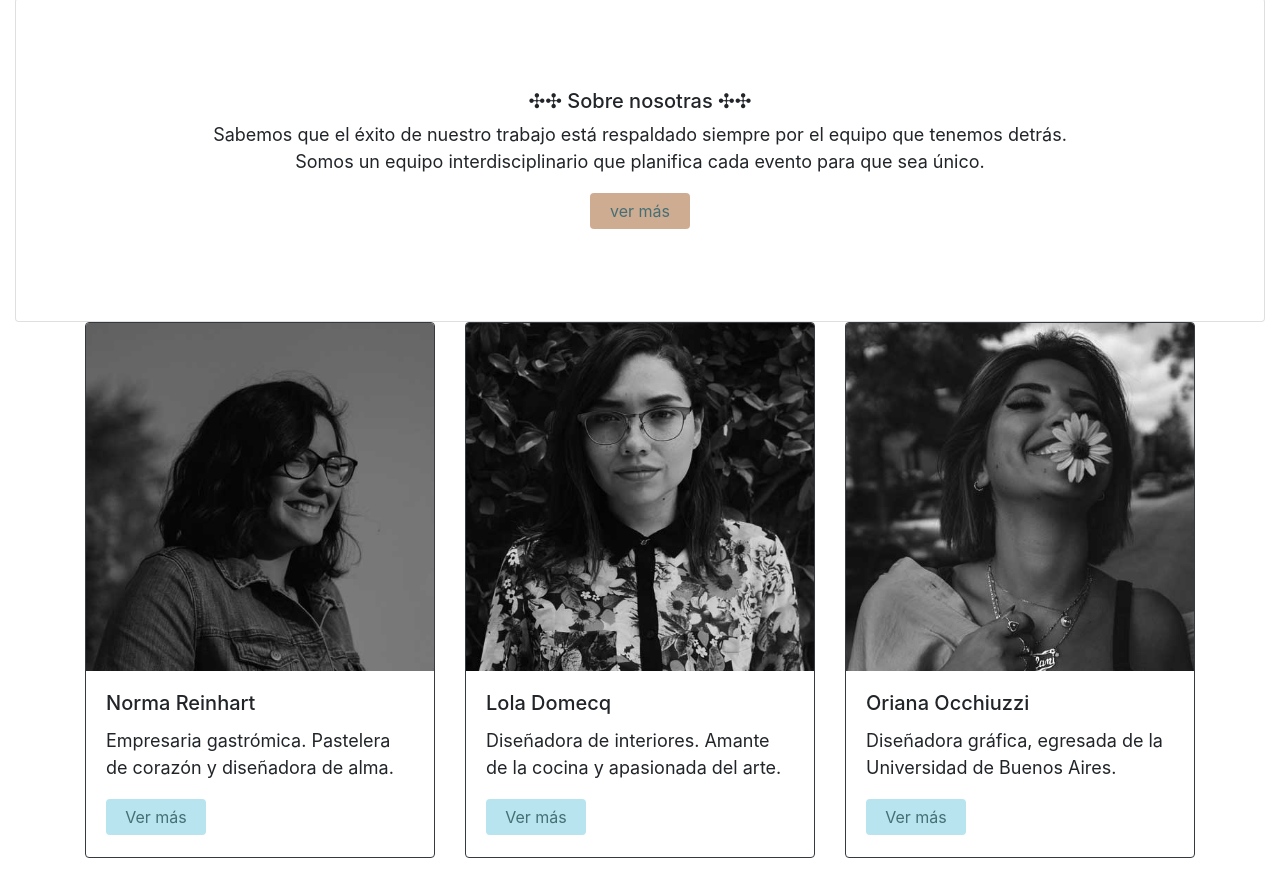
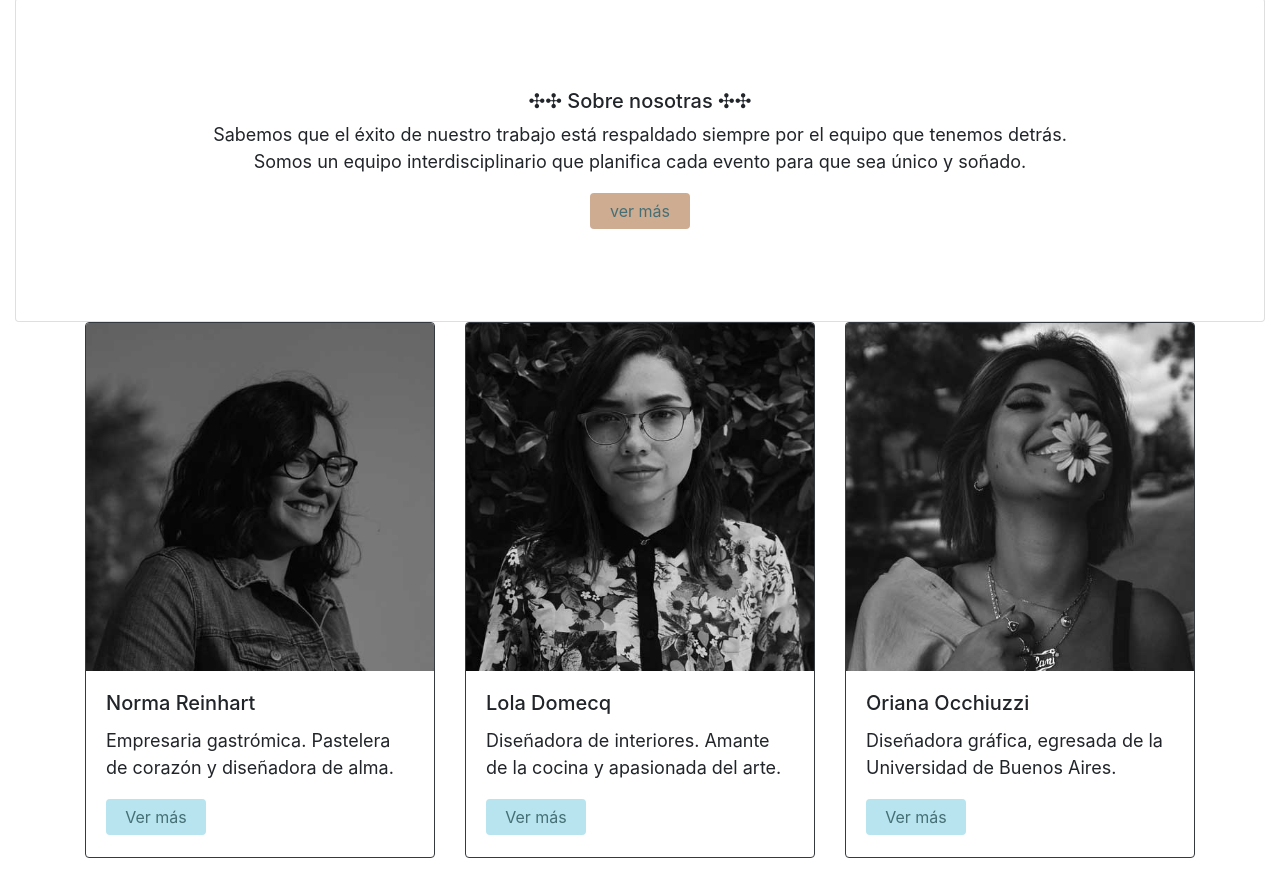
Before and after one commit to LAURADINARO/iupi, a website: page index.html in a window 1280 px wide. Shown: the part 1973-2853 px from the top of the page. Drawn offline with nearby package versions, Linux system fonts and the light colour scheme.

Commit message:
“comentario”

```diff
--- a/index.html
+++ b/index.html
@@ -121,7 +121,7 @@
             <div class="card text-center">
               <div class="card-body" style="padding-top: 90px; padding-bottom: 90px;">
                 <h5 class="zoomIn">✣✣ Sobre nosotras ✣✣</h5>
-                <p class="card-text">Sabemos que el éxito de nuestro trabajo está respaldado siempre por el equipo que tenemos detrás. <br> Somos un equipo interdisciplinario que planifica cada evento para que sea único.</p>
+                <p class="card-text">Sabemos que el éxito de nuestro trabajo está respaldado siempre por el equipo que tenemos detrás. <br> Somos un equipo interdisciplinario que planifica cada evento para que sea único y soñado.</p>
                 <a href="pages/contacto.html" class="btn btn--success">ver más</a>
               </div>
             </div>
```
